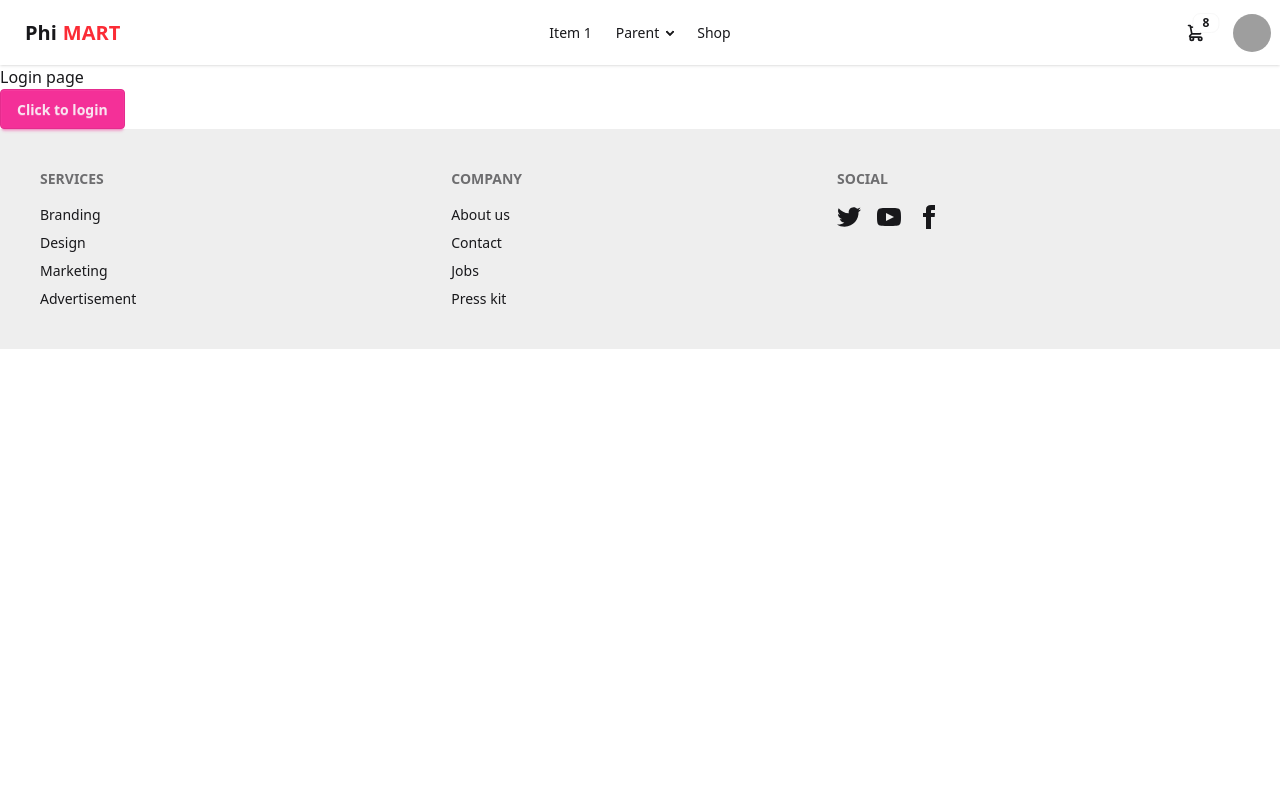
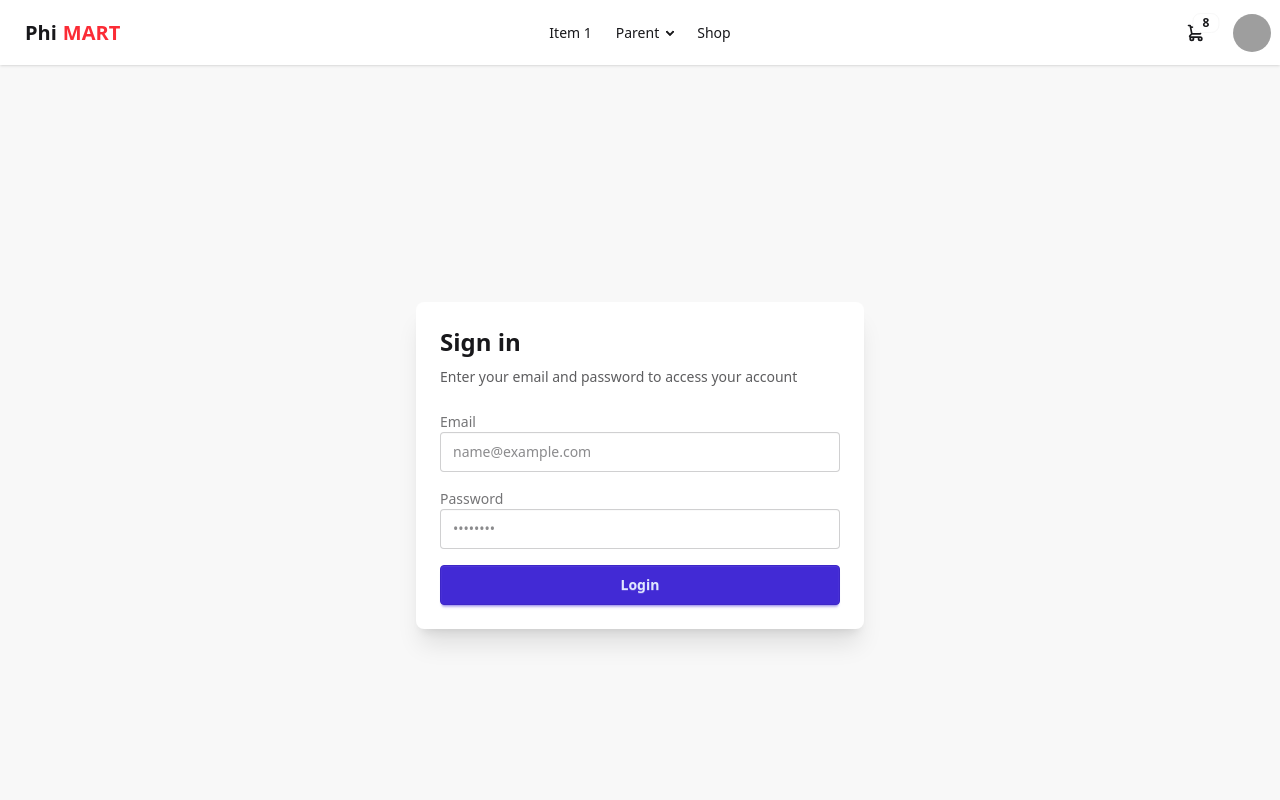
Before and after one commit to Moniruzzaman-Shawon/Phimart-Client, a React (Vite) app: page /login in a window 1280 px wide. Shown: the top 800 px of the page. Built offline with nearby package versions, Linux system fonts and the light colour scheme; grey boxes are pictures that could not be loaded.

Commit message:
login form added

```diff
--- a/package.json
+++ b/package.json
@@ -14,6 +14,7 @@
     "axios": "^1.11.0",
     "react": "^18.3.1",
     "react-dom": "^18.3.1",
+    "react-hook-form": "^7.62.0",
     "react-icons": "^5.5.0",
     "react-router": "^7.2.0",
     "swiper": "^11.2.10",
--- a/src/context/AuthContext.jsx
+++ b/src/context/AuthContext.jsx
@@ -1,29 +1,15 @@
-import { Children, createContext, useState } from "react";
-import apiClient from "../services/api-client";
+import { createContext } from "react";
+
+import useAuth from "../hooks/useAuth";
 
 const AuthContext = createContext();
 
 export const AuthProvider = ({children}) => {
 
-    const [user, setUser] = useState(null);
-
-    const getToken = () => {
-        const token = localStorage.getItem('authTokens')
-        return token ? JSON.parse(token) : null;
-    };
-
-    const [authToken, setAuthToken] = useState(getToken());
-    //login user
-    const loginUser = async (email, password) =>{
-        const response = await apiClient.post('/auth/jwt/create', {
-            email,
-            password,
-        });
-        console.log(response);
-    }
+    const allContext = useAuth();
 
     return (
-        <AuthContext.Provider value={{loginUser}}>
+        <AuthContext.Provider value={allContext}>
             {children}
         </AuthContext.Provider>
     )
--- /dev/null
+++ b/src/hooks/useAuth.js
@@ -0,0 +1,21 @@
+import { useState } from "react";
+import apiClient from "../services/api-client";
+
+const useAuth = () => {
+    const [user, setUser] = useState(null);
+
+        const getToken = () => {
+            const token = localStorage.getItem('authTokens')
+            return token ? JSON.parse(token) : null;
+        };
+
+        const [authToken, setAuthToken] = useState(getToken());
+        //login user
+        const loginUser = async (userData) =>{
+            const response = await apiClient.post('/auth/jwt/create', userData);
+            console.log(response);
+        }
+    return { user, loginUser };
+}
+
+export default useAuth;
--- /dev/null
+++ b/src/hooks/useAuthContext.js
@@ -0,0 +1,8 @@
+import { useContext } from "react"
+import AuthContext from "../context/AuthContext"
+
+const useAuthContext = () => {
+    return useContext(AuthContext);
+}
+
+export default useAuthContext
--- a/src/pages/Login.jsx
+++ b/src/pages/Login.jsx
@@ -1,14 +1,77 @@
-import React, { useContext } from 'react';
-import AuthContext from '../context/AuthContext';
+import { useForm } from "react-hook-form";
+import useAuthContext from "../hooks/useAuthContext";
 
 const Login = () => {
-    const {loginUser} = useContext(AuthContext)
-    return (
-        <div>
-            <h1>Login page</h1>
-            <button className='btn btn-secondary' onClick={()=>loginUser('admin@admin.com', '1234')}> Click to login</button>
+  const {
+    register,
+    handleSubmit,
+    formState: { errors },
+  } = useForm();
+
+  const {user, loginUser} = useAuthContext();
+
+  const onSubmit = async (data) => {
+    await loginUser(data);
+  }
+  return (
+    <div className="flex min-h-screen items-center justify-center px-4 py-12 bg-base-200">
+      <div className="card w-full max-w-md bg-base-100 shadow-xl">
+        <div className="card-body">
+          <h2 className="card-title text-2xl font-bold">Sign in</h2>
+          <p className="text-base-content/70">
+            Enter your email and password to access your account
+          </p>
+
+          <form className="space-y-4 mt-4" onSubmit={handleSubmit(onSubmit)}>
+            {/* Email */}
+            <div className="form-control">
+              <label className="label" htmlFor="email">
+                <span className="label-text">Email</span>
+              </label>
+              <input
+                id="email"
+                type="email"
+                placeholder="name@example.com"
+                className={`input input-bordered w-full ${errors.email ?"input-error": ""}`}
+                {...register("email", {required: "Email is required"})}
+              />
+              {errors.email && (
+                <span className="label-text-alt text-error">{errors.email.message}</span>
+              )}
+              <span className="label-text-alt text-error hidden">
+                Error message here
+              </span>
+            </div>
+
+            {/* Password */}
+            <div className="form-control">
+              <label className="label" htmlFor="password">
+                <span className="label-text">Password</span>
+              </label>
+              <input
+                id="password"
+                type="password"
+                placeholder="••••••••"
+                className={`input input-bordered w-full ${errors.email ?"input-error": ""}`}
+                {...register("password", {required:"Password is required"})}
+              />
+              {errors.password && (
+                <span className="label-text-alt text-error">{errors.password.message}</span>
+              )}
+              <span className="label-text-alt text-error hidden">
+                Error message here
+              </span>
+            </div>
+
+            {/* Submit Button */}
+            <button type="submit" className="btn btn-primary w-full">
+              Login
+            </button>
+          </form>
         </div>
-    );
+      </div>
+    </div>
+  );
 };
 
 export default Login;
```
Also changed, not shown: src/components/Shop/FilterSection.jsx (line endings or trailing spaces), 1 other file (tests, documents, lock files or other folders).
